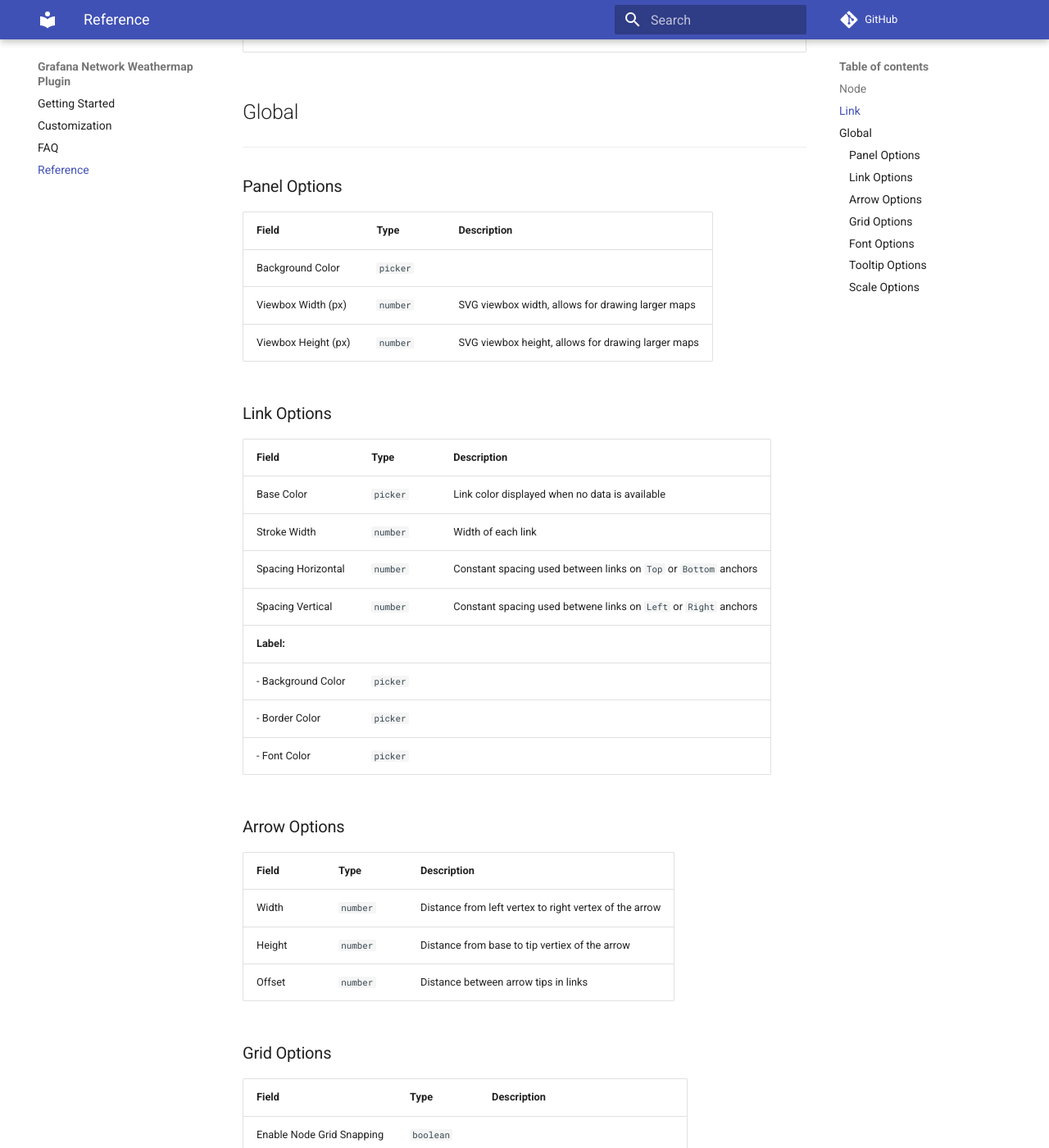
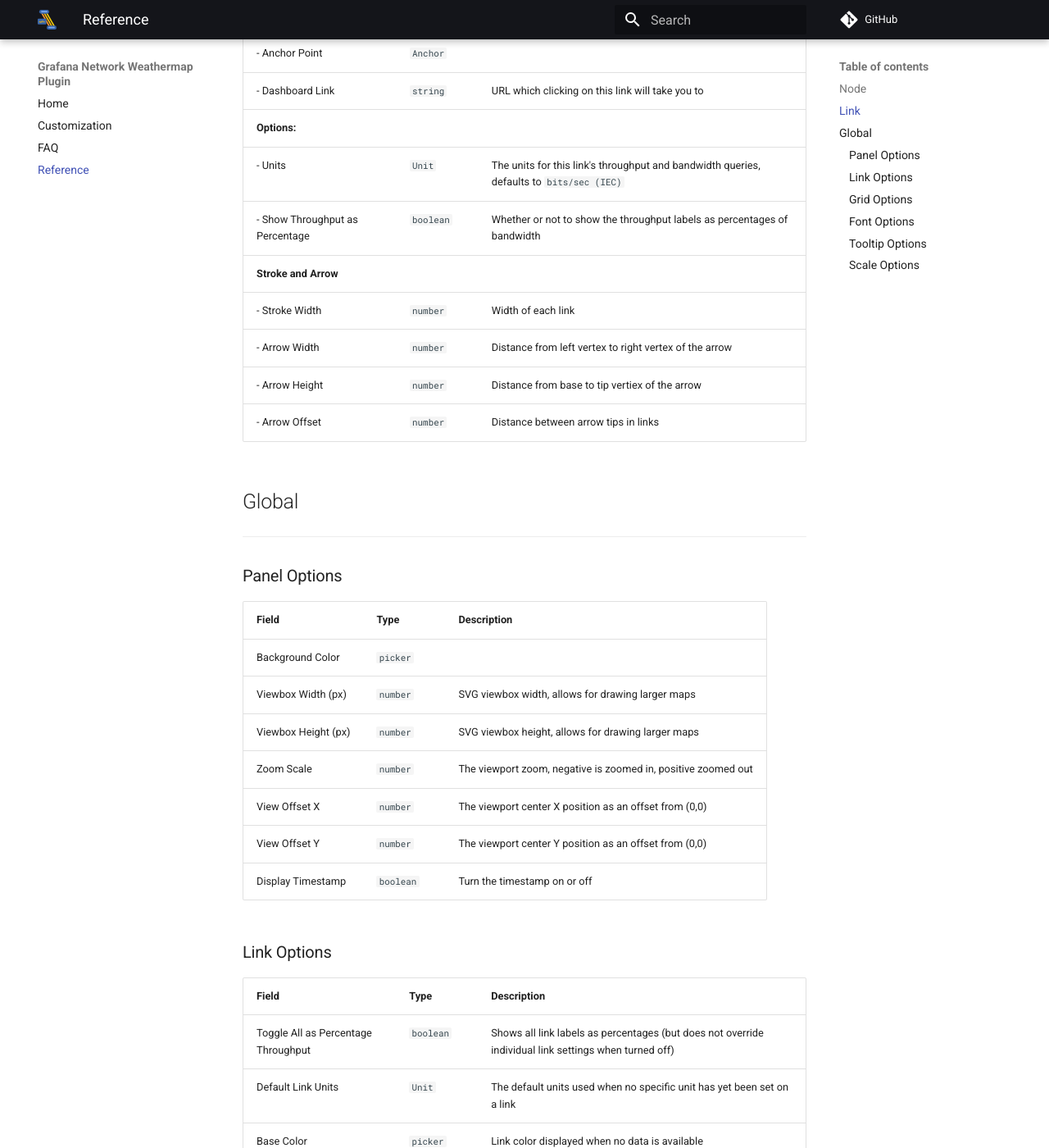
Before and after one commit to knightss27/grafana-network-weathermap, an MkDocs documentation site: the page built from website/docs/reference.md, in a window 1280 px wide and 1400 px high, scrolled down 2017 px. Shown: the whole window at 82% size. Built offline with MkDocs 1.6.1 and Material for MkDocs 9.7.7, drawn with Linux system fonts in a browser that asks for light colours; comment, search, counter and statistics services are not loaded; some of the changed text lies outside the part shown.

Commit message:
docs: big update for recent releases
- Adds better reference documentation
- Removes old documentation for moved fields
- Adds new FAQs
- Better design on frontpage

```diff
--- a/website/docs/reference.md
+++ b/website/docs/reference.md
@@ -1,6 +1,6 @@
 # Reference
 
-This page documents all editing fields with their expected inputs and usage. It is not descriptive about _how_ to use these fields.
+This page documents all editing fields with their expected inputs and usage. It is not necessarily descriptive about _how_ to use some of these fields.
 
 ## Node
 
@@ -11,6 +11,7 @@ This page documents all editing fields with their expected inputs and usage. It
 | X | `number` | X position |
 | Y | `number` | Y position |
 | Label | `string` | Text displayed on the node, when set to an empty string the node's outline is not drawn |
+| Dashboard Link | `string` | URL which clicking on this node will direct you to |
 | **Icon:** |
 | - Icon | `Icon` | SVG icon drawn with the node |
 | - Width | `number` | Bounding width (icon will maintain its original aspect ratio) |
@@ -21,6 +22,9 @@ This page documents all editing fields with their expected inputs and usage. It
 | **Padding:** |
 | - Horizontal | `number` | Padding to the left and right of the label |
 | - Vertical | `number` | Padding above and below the label |
+| **Status** |
+| - Query | `Query` | Query for the Node's status. 0 or null is DOWN, 1 or above is UP |
+| - StatusDown Color | `picker` | The color to outline the node with when DOWN |
 | **Advanced:** |
 | - Constant Spacing | `boolean` | Use global link spacing values for this node |
 | - Compact Vertical Links | `boolean` | Do not allow the node to grow vertically |
@@ -46,6 +50,12 @@ This page documents all editing fields with their expected inputs and usage. It
 | - Dashboard Link | `string` | URL which clicking on this link will take you to |
 | **Options:** |
 | - Units | `Unit` | The units for this link's throughput and bandwidth queries, defaults to `bits/sec (IEC)` |
+| - Show Throughput as Percentage | `boolean` | Whether or not to show the throughput labels as percentages of bandwidth |
+| **Stroke and Arrow** |
+| - Stroke Width | `number` | Width of each link |
+| - Arrow Width | `number` | Distance from left vertex to right vertex of the arrow |
+| - Arrow Height | `number` | Distance from base to tip vertiex of the arrow |
+| - Arrow Offset | `number` | Distance between arrow tips in links |
 
 ## Global
 
@@ -58,27 +68,24 @@ This page documents all editing fields with their expected inputs and usage. It
 | Background Color | `picker` |
 | Viewbox Width (px) | `number` | SVG viewbox width, allows for drawing larger maps |
 | Viewbox Height (px) | `number` | SVG viewbox height, allows for drawing larger maps |
+| Zoom Scale | `number` | The viewport zoom, negative is zoomed in, positive zoomed out |
+| View Offset X | `number` | The viewport center X position as an offset from (0,0) |
+| View Offset Y | `number` | The viewport center Y position as an offset from (0,0) |
+| Display Timestamp | `boolean` | Turn the timestamp on or off |
 
 ### Link Options
 
 | Field | Type | Description |
 |-------|------|-------------|
+| Toggle All as Percentage Throughput | `boolean` | Shows all link labels as percentages (but does not override individual link settings when turned off) |
+| Default Link Units | `Unit` | The default units used when no specific unit has yet been set on a link |
 | Base Color | `picker` | Link color displayed when no data is available |
-| Stroke Width | `number` | Width of each link |
 | Spacing Horizontal | `number` | Constant spacing used between links on `Top` or `Bottom` anchors |
 | Spacing Vertical | `number` | Constant spacing used betwene links on `Left` or `Right` anchors |
 | **Label:** |
 | - Background Color | `picker` |
 | - Border Color | `picker` |
 | - Font Color | `picker` |
-
-### Arrow Options
-
-| Field | Type | Description |
-|-------|------|-------------|
-| Width | `number` | Distance from left vertex to right vertex of the arrow |
-| Height | `number` | Distance from base to tip vertiex of the arrow |
-| Offset | `number` | Distance between arrow tips in links |
 
 ### Grid Options
 
@@ -102,6 +109,8 @@ This page documents all editing fields with their expected inputs and usage. It
 | Background Color | `picker` |
 | Text Color | `picker` |
 | Font Size | `number` |
+| Inbound Graph Color | `picker` |
+| Outbound Graph Color | `picker` |
 
 ### Scale Options
 
--- a/website/mkdocs.yml
+++ b/website/mkdocs.yml
@@ -4,3 +4,6 @@ theme:
   name: material
   features:
     - navigation.sections
+  logo: assets/logo.svg
+  palette:
+    primary: black
```
Also changed, not shown: website/docs/customization.md (+3 -9 lines), website/docs/faq.md (+7 -0 lines), website/docs/index.md (+19 -1 lines), website/docs/assets/logo.svg (added).
